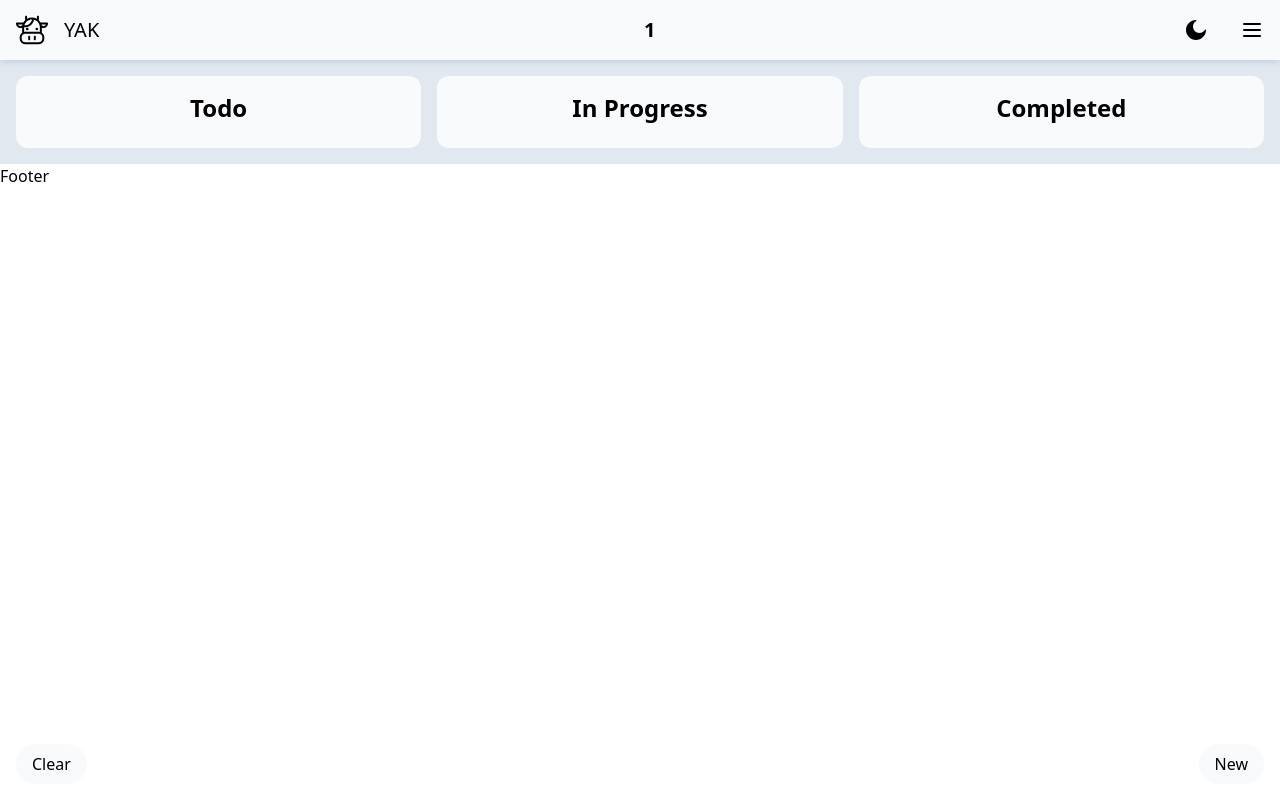
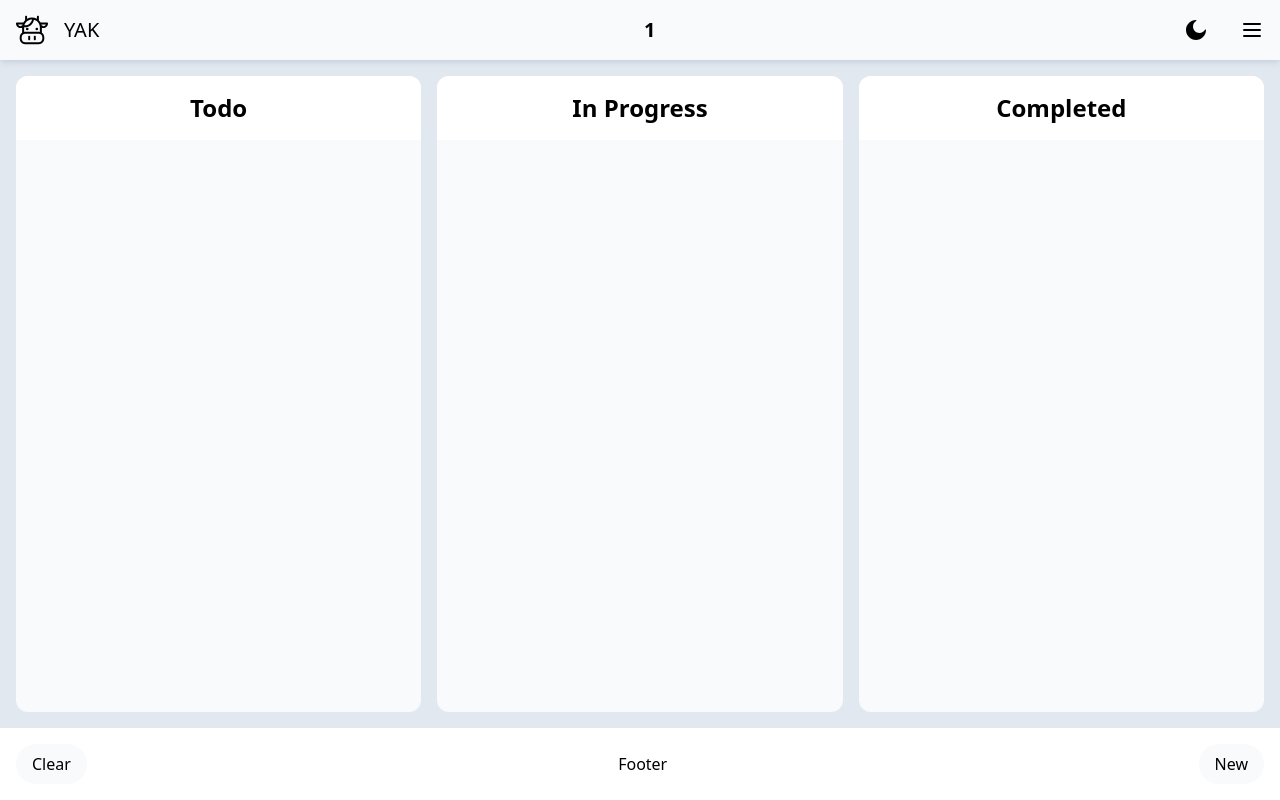
Before and after one commit to cccbean/kanban_board, a React (Vite) app: page /1 in a window 1280 px wide. Built offline with nearby package versions, Linux system fonts and the light colour scheme.

Commit message:
Columns now scroll instead of the whole page

```diff
--- a/src/components/Column.tsx
+++ b/src/components/Column.tsx
@@ -19,8 +19,8 @@ const Column = ({
 	completeCard
 }: ColumnProps) => {
 	return (
-		<div className="flex-1 rounded-xl bg-slate-50">
-			<h2 className="px-2 py-4 text-center text-2xl font-bold">{title}</h2>
+		<div className="flex-1 rounded-xl bg-slate-50 max-h-[calc(100vh-164px)] overflow-auto">
+			<h2 className="z-10 sticky top-0 px-2 py-4 text-center text-2xl font-bold bg-white">{title}</h2>
 			<div className="flex flex-col gap-2 px-2 pb-2">
 				{array.map((card) => {
 					return (
--- a/src/components/Footer.tsx
+++ b/src/components/Footer.tsx
@@ -1,7 +1,23 @@
-const Footer = () => {
-  return <footer>
-    <p>Footer</p>
-  </footer>
+interface FooterProps {
+	clear: () => void;
+  openNewCardModal: () => void;
 }
 
+const Footer = ({ clear, openNewCardModal }: FooterProps) => {
+	return (
+		<footer className="flex w-full items-center justify-between p-4">
+			<button className="rounded-full bg-slate-50 px-4 py-2" onClick={clear}>
+				Clear
+			</button>
+			<p>Footer</p>
+			<button
+				className="rounded-full bg-slate-50 px-4 py-2"
+				onClick={openNewCardModal}
+			>
+				New
+			</button>
+		</footer>
+	);
+};
+
 export default Footer;
--- a/src/components/Header.tsx
+++ b/src/components/Header.tsx
@@ -181,6 +181,7 @@ const Header = ({ title, projects, setProjects, theme, themeSwitcher }: HeaderPr
 									<Link
 										className="flex-1 border-b border-black px-4 text-lg"
 										to={`/${project.replace(/\s/g, '-')}`}
+										onClick={() => (menuModalRef.current as unknown as HTMLDialogElement).close()}
 									>
 										{project}
 									</Link>
--- a/src/components/Kanban.tsx
+++ b/src/components/Kanban.tsx
@@ -6,7 +6,7 @@ interface KanbanProps {
 	title: string;
 }
 
-const Kanban = ({ title }:KanbanProps) => {
+const Kanban = ({ title }: KanbanProps) => {
 	const [todos, setTodos] = useState(() => {
 		const localTodos = localStorage.getItem(`${title} Todos`);
 		return localTodos !== null ? JSON.parse(localTodos) : [];
@@ -179,7 +179,7 @@ const Kanban = ({ title }:KanbanProps) => {
 	};
 
 	return (
-		<>
+		<div className='flex flex-col flex-1'>
       <div className="flex flex-1 gap-4 bg-slate-200 p-4">
         <Column
           title="Todo"
@@ -189,7 +189,6 @@ const Kanban = ({ title }:KanbanProps) => {
           deleteCard={deleteCard}
           completeCard={completeCard}
         />
-
         <Column
           title="In Progress"
           array={inProgress}
@@ -198,7 +197,6 @@ const Kanban = ({ title }:KanbanProps) => {
           deleteCard={deleteCard}
           completeCard={completeCard}
         />
-
         <Column
           title="Completed"
           array={completed}
@@ -207,18 +205,6 @@ const Kanban = ({ title }:KanbanProps) => {
           deleteCard={deleteCard}
           completeCard={completeCard}
         />
-
-				<button className="fixed bottom-4 rounded-full bg-slate-50 px-4 py-2" onClick={clear}>
-					Clear
-				</button>
-
-				<button
-					className="fixed bottom-4 right-4 rounded-full bg-slate-50 px-4 py-2"
-					onClick={openNewCardModal}
-				>
-					New
-				</button>
-
         <dialog
           className="rounded-xl bg-slate-500 backdrop:bg-slate-800 backdrop:opacity-70"
           ref={newCardModalRef}
@@ -241,8 +227,9 @@ const Kanban = ({ title }:KanbanProps) => {
           </div>
         </dialog>
       </div>
-			<Footer />
-		</>
+        <Footer clear={clear} openNewCardModal={openNewCardModal} />
+    </div>
+
 	);
 };
 
--- a/src/pages/ProjectPage.tsx
+++ b/src/pages/ProjectPage.tsx
@@ -8,10 +8,16 @@ interface ProjectPageProps {
 }
 
 export const ProjectPage = ({ projects, setProjects }:ProjectPageProps) => {
-  const { projectName } = useParams();
+  let { projectName } = useParams();
 
-  return <div>
-    <Header title={projectName ? projectName?.replace(/-/g, ' ') : ''} projects={projects} setProjects={setProjects} />
-    <Kanban key={projectName} title={projectName?.replace(/-/g, ' ')} projects={projects} />
+  if (projectName) {
+    projectName = projectName.replace(/-/g, ' ');
+  } else {
+    projectName = '';
+  }
+
+  return <div className="h-screen flex flex-col">
+    <Header title={projectName} projects={projects} setProjects={setProjects} />
+    <Kanban key={projectName} title={projectName} projects={projects} />
   </div>
 }
```
Lines whose indentation alone changed are shown as unchanged.
